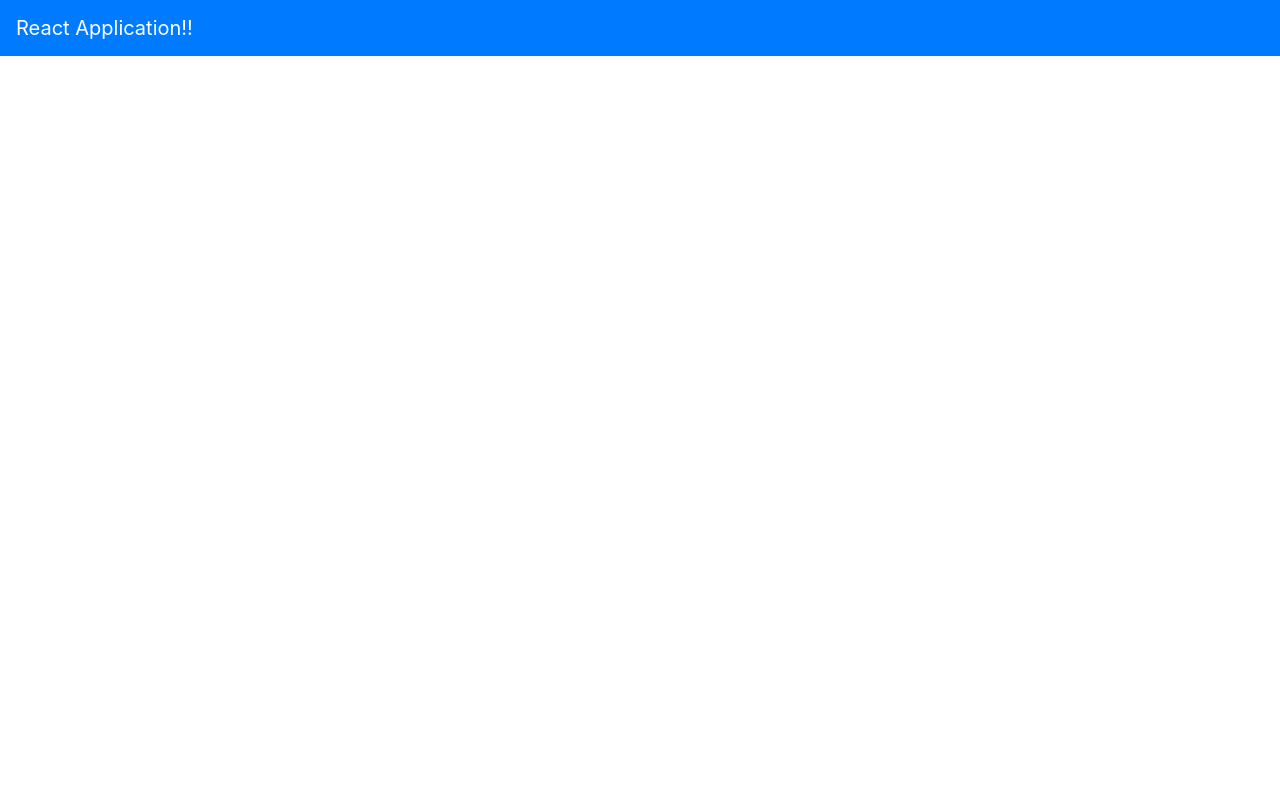
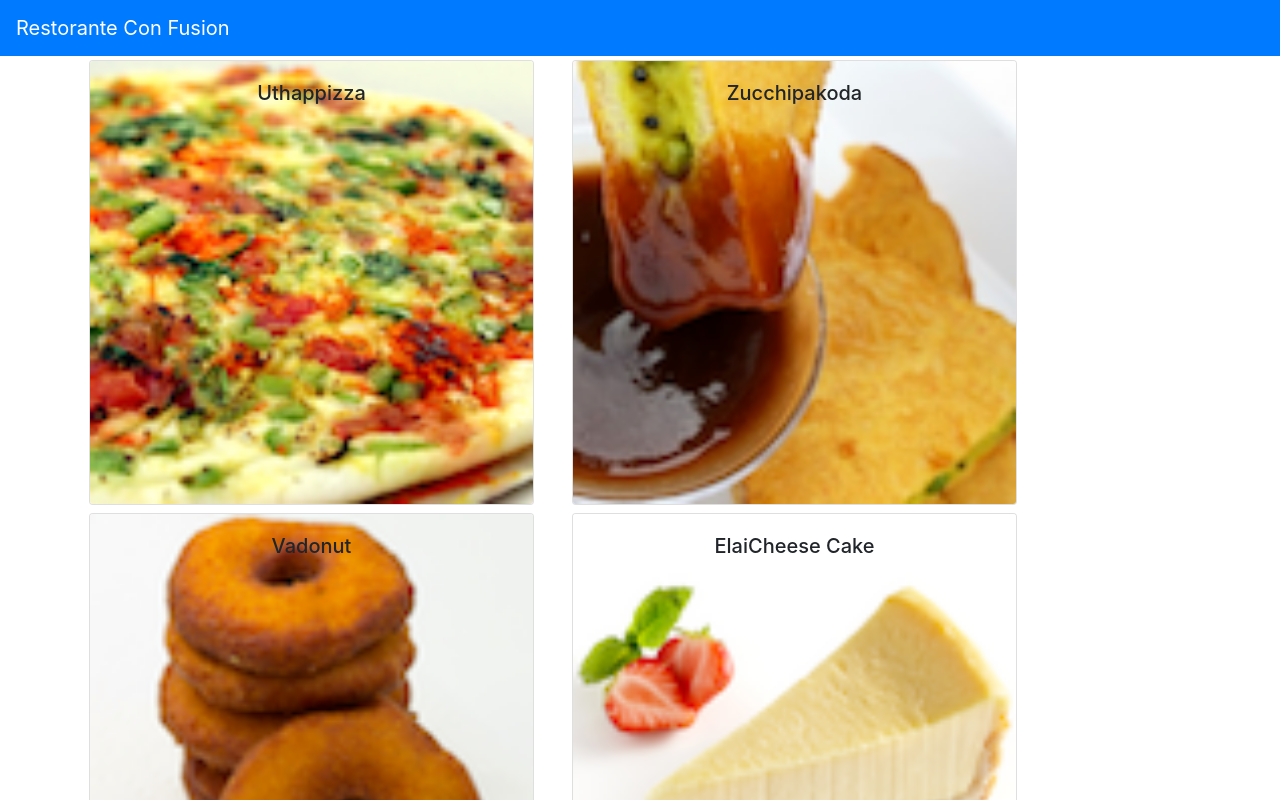
Before and after one commit to leandermaben/Restaurant-web-Project, a React (Create React App) app: page / in a window 1280 px wide. Shown: the top 800 px of the page. Built offline with nearby package versions, Linux system fonts and the light colour scheme.

Commit message:
Assignment 1

```diff
--- a/src/App.js
+++ b/src/App.js
@@ -1,18 +1,29 @@
-import React from 'react';
+import React, { Component } from 'react';
 import logo from './logo.svg';
 import {Navbar, NavbarBrand} from 'reactstrap';
+import Menu from './components/MenuComponent.js'
 import './App.css';
-
-function App() {
+import {DISHES} from './shared/dishes';
+class App extends Component{
+  constructor(props){
+    super(props);
+    this.state={
+      dishes:DISHES
+    };
+  }
+  render(){
       return (
         <div className="App">
           <Navbar dark color="primary">
             <div className="App">
-        <NavbarBrand href="/">React Application!!</NavbarBrand>
+            <NavbarBrand href="/">Restorante Con Fusion</NavbarBrand>
             </div>
           </Navbar>
+          <Menu dishes={ this.state.dishes }/>
         </div>
       );
   }
+}
+
 
 export default App;
--- /dev/null
+++ b/src/components/DishdetailComponent.js
@@ -0,0 +1,70 @@
+import React,{ Component } from 'react';
+import { Card, CardTitle, CardText,CardImg,CardBody } from 'reactstrap';
+
+class DishDetail extends Component{
+    constructor(props){
+        super(props);
+        this.state={
+
+        }
+    }
+    renderDish(dish){
+        if(dish!= null){
+            return(
+            <Card>
+                <CardImg src={dish.image} alt={dish.name}/>
+                <CardBody>
+                    <CardTitle>
+                        {dish.name}
+                    </CardTitle>
+                    <CardText>{dish.description}</CardText>
+                </CardBody>
+            </Card>
+            );
+        }else{
+            return(<div></div>);
+        }
+    }
+ renderComments(comments){
+        if(comments!=null){
+            const com=comments.map((comment)=>{
+                return(
+                    <div tag='li' key="comment.num">
+                        <p><b>{comment.text}</b></p>
+                        <p><b>-- {comment.author},{comment.date}</b></p>
+                    </div>
+                );
+            });
+            return(
+                <div className="unstyled-list text-left">
+                    <h4>Comments</h4>
+                    <br></br>
+                    {com}
+                </div>
+            );
+        }else{
+            return(<div></div>);
+        }
+
+    }
+    render(){
+        var c;
+        if(this.props.selectedDish!=null){
+            c=this.renderComments(this.props.selectedDish.comments);
+        }else{
+            c=(<div></div>);
+        }
+        return(
+            <div className="row">
+                <div className="col-12 col-md-5 m-1">
+                    {this.renderDish(this.props.selectedDish)}
+                </div>
+                <div className="col-12 col-md-5 m-1">
+                    {c}
+                </div>
+
+            </div>
+        );
+    }
+}
+export default DishDetail;
--- a/src/components/MenuComponent.js
+++ b/src/components/MenuComponent.js
@@ -1,71 +1,36 @@
 import React,{Component} from 'react';
-import { Media } from 'reactstrap';
-
+import { Card,CardImg,CardImgOverlay,CardText,CardBody,CardTitle } from 'reactstrap';
+import DishDetail from './DishdetailComponent.js';
 class Menu extends Component{
 
     constructor(props){
         super(props);
         this.state={
-            dishes: [
-                {
-                  id: 0,
-                  name:'Uthappizza',
-                  image: 'assets/images/uthappizza.png',
-                  category: 'mains',
-                  label:'Hot',
-                  price:'4.99',
-                  description:'A unique combination of Indian Uthappam (pancake) and Italian pizza, topped with Cerignola olives, ripe vine cherry tomatoes, Vidalia onion, Guntur chillies and Buffalo Paneer.'                        },
-               {
-                  id: 1,
-                  name:'Zucchipakoda',
-                  image: 'assets/images/zucchipakoda.png',
-                  category: 'appetizer',
-                  label:'',
-                  price:'1.99',
-                  description:'Deep fried Zucchini coated with mildly spiced Chickpea flour batter accompanied with a sweet-tangy tamarind sauce'                        },
-               {
-                  id: 2,
-                  name:'Vadonut',
-                  image: 'assets/images/vadonut.png',
-                  category: 'appetizer',
-                  label:'New',
-                  price:'1.99',
-                  description:'A quintessential ConFusion experience, is it a vada or is it a donut?'                        },
-               {
-                  id: 3,
-                  name:'ElaiCheese Cake',
-                  image: 'assets/images/elaicheesecake.png',
-                  category: 'dessert',
-                  label:'',
-                  price:'2.99',
-                  description:'A delectable, semi-sweet New York Style Cheese Cake, with Graham cracker crust and spiced with Indian cardamoms'                        }
-               ],
+            selectedDish:null
         };
     }
-
+    onDishSelect(dish){
+        this.setState({selectedDish:dish});
+    }
     render(){
-        const menu=this.state.dishes.map(dish=>{
+        const menu=this.props.dishes.map(dish=>{
             return(
-                <div key={dish.id} className="col-12 mt-5">
-                    <Media tag='li'>
-                    <Media left center>
-                        <Media object src={dish.image} alt={dish.name}/>
-                    </Media>
-                    <Media body>
-                        <Media heading>{dish.name}</Media>
-                        <p>{dish.description}</p>
-                    </Media>
-                </Media>
+                <div key={dish.id} className="col-12 col-md-5 m-1">
+                    <Card onClick={()=> this.onDishSelect(dish)}>
+                    <CardImg width="100%" src={dish.image} alt={dish.name}/>
+                    <CardImgOverlay>
+                        <CardTitle>{dish.name}</CardTitle>
+                    </CardImgOverlay>
+                </Card>
                 </div>
             );
         });
         return(
             <div className="container">
                 <div className="row">
-                    <Media list>
                         {menu}
-                    </Media>
                 </div>
+                <DishDetail selectedDish={this.state.selectedDish} />
             </div>
 
         );
--- /dev/null
+++ b/src/shared/dishes.js
@@ -0,0 +1,50 @@
+export const DISHES= [
+    {
+      id: 0,
+      name:'Uthappizza',
+      image: 'assets/images/uthappizza.png',
+      category: 'mains',
+      label:'Hot',
+      price:'4.99',
+      description:'A unique combination of Indian Uthappam (pancake) and Italian pizza, topped with Cerignola olives, ripe vine cherry tomatoes, Vidalia onion, Guntur chillies and Buffalo Paneer.',
+      comments:null                      },
+   {
+      id: 1,
+      name:'Zucchipakoda',
+      image: 'assets/images/zucchipakoda.png',
+      category: 'appetizer',
+      label:'',
+      price:'1.99',
+      description:'Deep fried Zucchini coated with mildly spiced Chickpea flour batter accompanied with a sweet-tangy tamarind sauce',
+      comments: [{
+         num:1,
+         author:'John Doe',
+         date:'11-12-1999',
+         text:'Amazing Food'
+      },
+      {
+         num:2,
+         author:'albertEinstein',
+         date:'25-12-1999',
+         text:'E=mc^2 !!'
+      }]
+      },
+   {
+      id: 2,
+      name:'Vadonut',
+      image: 'assets/images/vadonut.png',
+      category: 'appetizer',
+      label:'New',
+      price:'1.99',
+      description:'A quintessential ConFusion experience, is it a vada or is it a donut?',
+      comments:null                        },
+   {
+      id: 3,
+      name:'ElaiCheese Cake',
+      image: 'assets/images/elaicheesecake.png',
+      category: 'dessert',
+      label:'',
+      price:'2.99',
+      description:'A delectable, semi-sweet New York Style Cheese Cake, with Graham cracker crust and spiced with Indian cardamoms',
+      comments:null                        }
+   ]
```
Lines whose indentation alone changed are shown as unchanged.
